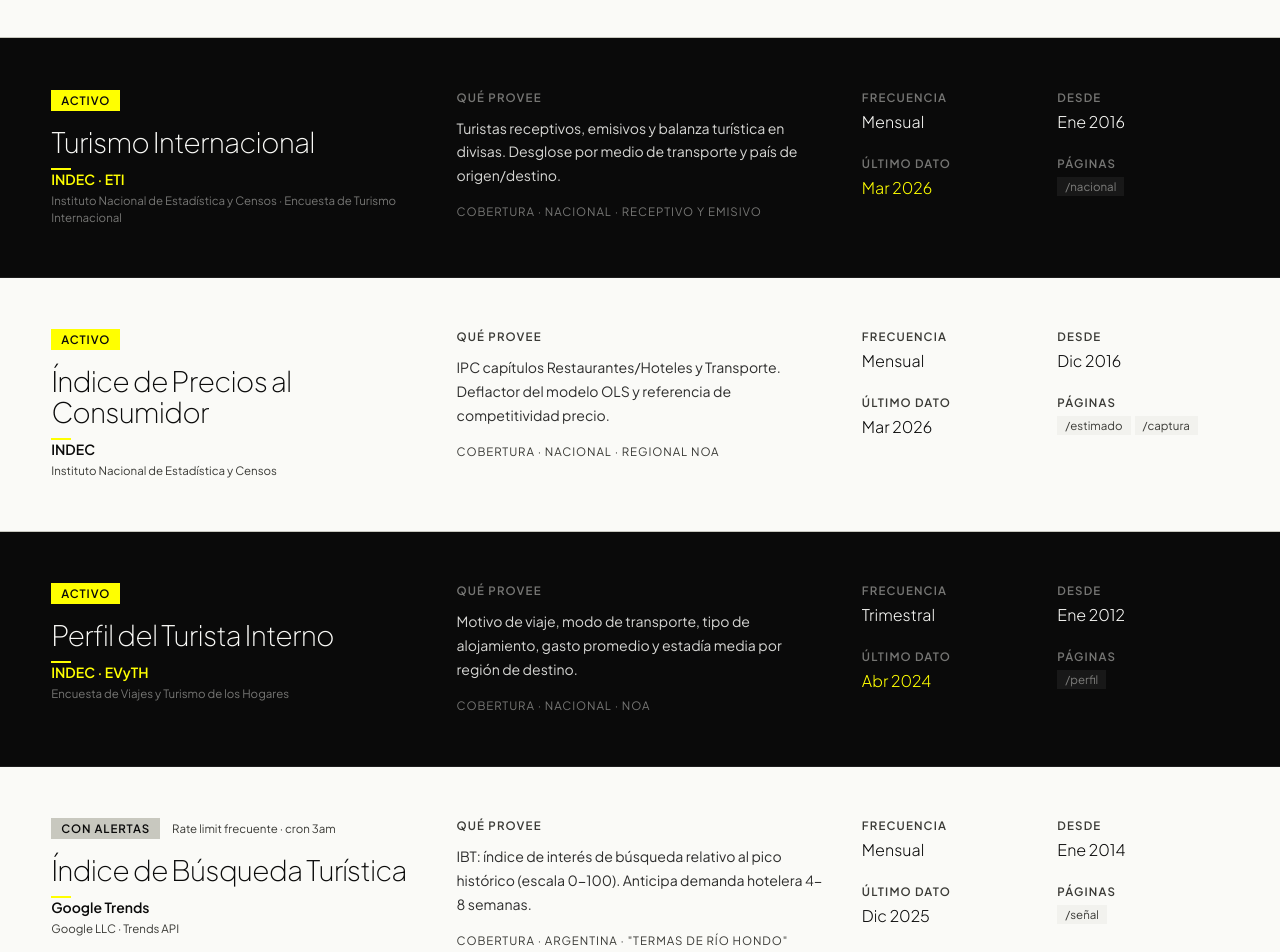
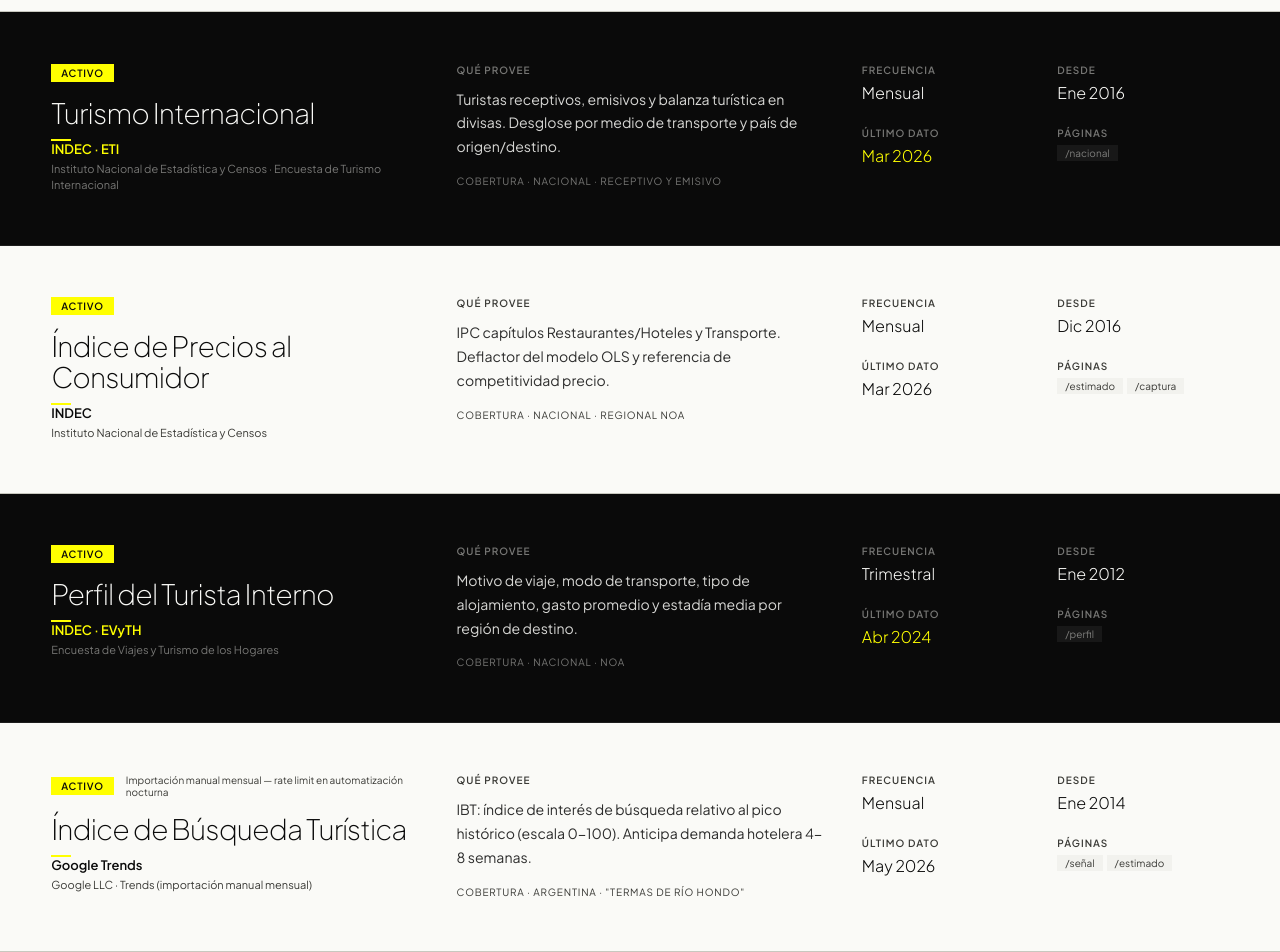
Before and after one commit to carralbal/observatorio-turismo, a React (Vite) app in the folder frontend/: page /fuentes in a window 1280 px wide. Shown: the part 1520-2472 px from the top of the page. Built offline with nearby package versions, Linux system fonts and the light colour scheme.

Commit message:
ui: Fuentes Google Trends activo may2026, Home gráfico estadía EOH+AirROI

```diff
--- a/frontend/src/pages/Fuentes.jsx
+++ b/frontend/src/pages/Fuentes.jsx
@@ -38,7 +38,7 @@
     cobertura: 'Termas de Río Hondo · Capital',
     provee: 'Ocupación, tarifa diaria promedio (ADR), estadía media y cantidad de listings activos del mercado informal.',
     desde: 'Abr 2021',
-    hasta: 'Mar 2026',
+    hasta: 'Abr 2026',
     estado: 'activo',
     paginas: ['/informal'],
   },
@@ -98,15 +98,15 @@
     id: 'trends',
     nombre: 'Índice de Búsqueda Turística',
     entidad: 'Google Trends',
-    entidad_full: 'Google LLC · Trends API',
+    entidad_full: 'Google LLC · Trends (importación manual mensual)',
     frecuencia: 'Mensual',
     cobertura: 'Argentina · "Termas de Río Hondo"',
     provee: 'IBT: índice de interés de búsqueda relativo al pico histórico (escala 0-100). Anticipa demanda hotelera 4-8 semanas.',
     desde: 'Ene 2014',
-    hasta: 'Dic 2025',
-    estado: 'alerta',
-    nota: 'Rate limit frecuente · cron 3am',
-    paginas: ['/señal'],
+    hasta: 'May 2026',
+    estado: 'activo',
+    nota: 'Importación manual mensual — rate limit en automatización nocturna',
+    paginas: ['/señal', '/estimado'],
   },
   {
     id: 'youtube',
@@ -146,7 +146,7 @@
     desde: 'Ene 2018',
     hasta: 'Nov 2025',
     estado: 'discontinuado',
-    nota: 'Discontinuada dic 2025 — reemplazada por modelo OLS',
+    nota: 'Discontinuada dic 2025 · reemplazada por modelo OLS',
     paginas: ['/estimado'],
   },
   {
@@ -180,10 +180,10 @@
 ]
 
 const ESTADO_CONFIG = {
-  activo:       { label: 'Activo',        color: C.volt,  textColor: C.ink  },
-  alerta:       { label: 'Con alertas',   color: C.stone, textColor: C.ink  },
-  discontinuado:{ label: 'Discontinuado', color: C.slate, textColor: C.paper},
-  pendiente:    { label: 'Pendiente',     color: C.paper2,textColor: C.slate },
+  activo:       { label: 'Activo',            color: C.volt,   textColor: C.ink  },
+  alerta:       { label: 'Con alertas',       color: C.stone,  textColor: C.ink  },
+  discontinuado:{ label: 'Discontinuado',     color: C.slate,  textColor: C.paper},
+  pendiente:    { label: 'Pendiente',         color: C.paper2, textColor: C.slate },
   convenio:     { label: 'Requiere convenio', color: C.paper2, textColor: C.slate },
 }
 
@@ -191,15 +191,9 @@
   const cfg = ESTADO_CONFIG[estado] || ESTADO_CONFIG.activo
   return (
     <span style={{
-      display: 'inline-block',
-      padding: '3px 10px',
-      fontSize: 'var(--fs-xs)',
-      fontWeight: 600,
-      letterSpacing: '0.08em',
-      textTransform: 'uppercase',
-      background: cfg.color,
-      color: cfg.textColor,
-      borderRadius: 0,
+      display: 'inline-block', padding: '3px 10px',
+      fontSize: 10, fontWeight: 600, letterSpacing: '0.08em', textTransform: 'uppercase',
+      background: cfg.color, color: cfg.textColor, borderRadius: 0,
     }}>
       {cfg.label}
     </span>
@@ -222,69 +216,44 @@
       gap: 'clamp(24px,3vw,48px)',
       alignItems: 'start',
     }}>
-      {/* Col 1: Nombre + entidad */}
       <div>
         <div style={{ display: 'flex', alignItems: 'center', gap: 12, marginBottom: 16 }}>
           <EstadoBadge estado={f.estado} />
-          {f.nota && (
-            <span style={{ fontSize: 'var(--fs-xs)', color: fgDim, fontWeight: 400 }}>{f.nota}</span>
-          )}
+          {f.nota && <span style={{ fontSize: 10, color: fgDim }}>{f.nota}</span>}
         </div>
-        <div style={{
-          fontSize: 'clamp(1.4rem,2.2vw,2rem)',
-          fontWeight: 200,
-          color: fg,
-          letterSpacing: '-0.03em',
-          lineHeight: 1.1,
-          marginBottom: 10,
-        }}>
+        <div style={{ fontSize: 'clamp(1.4rem,2.2vw,2rem)', fontWeight: 200, color: fg, letterSpacing: '-0.03em', lineHeight: 1.1, marginBottom: 10 }}>
           {f.nombre}
         </div>
         <VoltLine w={20} style={{ marginBottom: 12 }} />
-        <div style={{ fontSize: 'var(--fs-base)', fontWeight: 600, color: dark ? C.volt : C.ink, marginBottom: 4 }}>
-          {f.entidad}
+        <div style={{ fontSize: 13, fontWeight: 600, color: dark ? C.volt : C.ink, marginBottom: 4 }}>{f.entidad}</div>
+        <div style={{ fontSize: 11, color: fgDim, lineHeight: 1.5 }}>{f.entidad_full}</div>
       </div>
-        <div style={{ fontSize: 'var(--fs-xs)', color: fgDim, lineHeight: 1.5 }}>
-          {f.entidad_full}
+      <div>
+        <div style={{ fontSize: 10, fontWeight: 600, color: fgDim, letterSpacing: '0.1em', textTransform: 'uppercase', marginBottom: 12 }}>Qué provee</div>
+        <div style={{ fontSize: '0.88rem', color: fg, lineHeight: 1.7, opacity: 0.85 }}>{f.provee}</div>
+        <div style={{ marginTop: 16, fontSize: 10, color: fgDim, letterSpacing: '0.08em', textTransform: 'uppercase' }}>Cobertura · {f.cobertura}</div>
       </div>
-      </div>
-
-      {/* Col 2: Qué provee */}
-      <div>
-        <div style={{ fontSize: 'var(--fs-xs)', fontWeight: 600, color: fgDim, letterSpacing: '0.1em', textTransform: 'uppercase', marginBottom: 12 }}>
-          Qué provee
-        </div>
-        <div style={{ fontSize: '0.88rem', color: fg, lineHeight: 1.7, opacity: 0.85 }}>
-          {f.provee}
-        </div>
-        <div style={{ marginTop: 16, fontSize: 'var(--fs-xs)', color: fgDim, letterSpacing: '0.08em', textTransform: 'uppercase' }}>
-          Cobertura · {f.cobertura}
-        </div>
-      </div>
-
-      {/* Col 3: Metadatos */}
       <div>
         <div style={{ display: 'grid', gridTemplateColumns: '1fr 1fr', gap: 24, marginBottom: 24 }}>
-          <div>
-            <div style={{ fontSize: 'var(--fs-xs)', fontWeight: 600, color: fgDim, letterSpacing: '0.1em', textTransform: 'uppercase', marginBottom: 6 }}>Frecuencia</div>
-            <div style={{ fontSize: '1rem', fontWeight: 300, color: fg }}>{f.frecuencia}</div>
-          </div>
-          <div>
-            <div style={{ fontSize: 'var(--fs-xs)', fontWeight: 600, color: fgDim, letterSpacing: '0.1em', textTransform: 'uppercase', marginBottom: 6 }}>Desde</div>
-            <div style={{ fontSize: '1rem', fontWeight: 300, color: fg }}>{f.desde}</div>
-          </div>
-          <div>
-            <div style={{ fontSize: 'var(--fs-xs)', fontWeight: 600, color: fgDim, letterSpacing: '0.1em', textTransform: 'uppercase', marginBottom: 6 }}>Último dato</div>
-            <div style={{ fontSize: '1rem', fontWeight: 300, color: dark ? C.volt : C.ink }}>{f.hasta}</div>
-          </div>
-          <div>
-            <div style={{ fontSize: 'var(--fs-xs)', fontWeight: 600, color: fgDim, letterSpacing: '0.1em', textTransform: 'uppercase', marginBottom: 6 }}>Páginas</div>
+          {[
+            { l: 'Frecuencia', v: f.frecuencia },
+            { l: 'Desde',      v: f.desde },
+            { l: 'Último dato',v: f.hasta, volt: true },
+            { l: 'Páginas',    v: null },
+          ].map((m, i) => (
+            <div key={i}>
+              <div style={{ fontSize: 10, fontWeight: 600, color: fgDim, letterSpacing: '0.1em', textTransform: 'uppercase', marginBottom: 6 }}>{m.l}</div>
+              {m.v ? (
+                <div style={{ fontSize: '1rem', fontWeight: 300, color: m.volt ? (dark ? C.volt : C.ink) : fg }}>{m.v}</div>
+              ) : (
                 <div style={{ display: 'flex', flexWrap: 'wrap', gap: 4 }}>
                   {f.paginas.map(p => (
-                <span key={p} style={{ fontSize: 'var(--fs-xs)', color: fgDim, background: dark ? 'rgba(250,250,247,0.06)' : C.paper2, padding: '2px 8px' }}>{p}</span>
+                    <span key={p} style={{ fontSize: 10, color: fgDim, background: dark ? 'rgba(250,250,247,0.06)' : C.paper2, padding: '2px 8px' }}>{p}</span>
                   ))}
                 </div>
+              )}
             </div>
+          ))}
         </div>
       </div>
     </div>
@@ -292,10 +261,10 @@
 }
 
 export default function Fuentes() {
-  const activas = FUENTES.filter(f => f.estado === 'activo').length
-  const alertas = FUENTES.filter(f => f.estado === 'alerta').length
+  const activas        = FUENTES.filter(f => f.estado === 'activo').length
+  const alertas        = FUENTES.filter(f => f.estado === 'alerta').length
   const discontinuadas = FUENTES.filter(f => f.estado === 'discontinuado').length
-  const pendientes = FUENTES.filter(f => ['pendiente','convenio'].includes(f.estado)).length
+  const pendientes     = FUENTES.filter(f => ['pendiente','convenio'].includes(f.estado)).length
 
   return (
     <>
@@ -309,66 +278,38 @@
             <Paralelo />
             <Eyebrow light>Infraestructura de datos · Observatorio SDE</Eyebrow>
           </div>
-        <h1 style={{
-          fontSize: 'clamp(2.4rem,5vw,5rem)',
-          fontWeight: 200,
-          color: C.paper,
-          letterSpacing: '-0.04em',
-          lineHeight: 1,
-          margin: '0 0 24px',
-        }}>
+          <h1 style={{ fontSize: 'clamp(2.4rem,5vw,5rem)', fontWeight: 200, color: C.paper, letterSpacing: '-0.04em', lineHeight: 1, margin: '0 0 24px' }}>
             Fuentes<br />de datos.
           </h1>
-        <p style={{
-          fontSize: '0.9rem',
-          color: C.paper,
-          opacity: 0.55,
-          maxWidth: 480,
-          lineHeight: 1.7,
-          margin: '0 0 52px',
-        }}>
+          <p style={{ fontSize: '0.9rem', color: C.paper, opacity: 0.55, maxWidth: 480, lineHeight: 1.7, margin: '0 0 52px' }}>
             {FUENTES.length} fuentes integradas. Cada indicador del observatorio tiene trazabilidad completa hasta su origen oficial.
           </p>
-
-        {/* KPIs */}
           <div style={{ display: 'flex', gap: 'clamp(24px,4vw,56px)', flexWrap: 'wrap' }}>
             {[
-            { v: activas,       l: 'Fuentes activas'     },
-            { v: alertas,       l: 'Con alertas'         },
-            { v: discontinuadas,l: 'Discontinuadas'      },
-            { v: pendientes,    l: 'Pendientes'          },
+              { v: activas,        l: 'Fuentes activas'  },
+              { v: alertas,        l: 'Con alertas'      },
+              { v: discontinuadas, l: 'Discontinuadas'   },
+              { v: pendientes,     l: 'Pendientes'       },
             ].map((k, i) => (
               <div key={i} style={{ borderLeft: `2px solid ${i === 0 ? C.volt : 'rgba(250,250,247,0.15)'}`, paddingLeft: 20 }}>
-              <div style={{ fontSize: 'clamp(2rem,3vw,2.8rem)', fontWeight: 200, color: i === 0 ? C.volt : C.paper, letterSpacing: '-0.04em', lineHeight: 1, marginBottom: 6 }}>
-                {k.v}
-              </div>
-              <div style={{ fontSize: 'var(--fs-xs)', color: C.paper, opacity: 0.45, fontWeight: 400, letterSpacing: '0.06em', textTransform: 'uppercase' }}>
-                {k.l}
-              </div>
+                <div style={{ fontSize: 'clamp(2rem,3vw,2.8rem)', fontWeight: 200, color: i === 0 ? C.volt : C.paper, letterSpacing: '-0.04em', lineHeight: 1, marginBottom: 6 }}>{k.v}</div>
+                <div style={{ fontSize: 11, color: C.paper, opacity: 0.45, fontWeight: 400, letterSpacing: '0.06em', textTransform: 'uppercase' }}>{k.l}</div>
               </div>
             ))}
           </div>
         </div>
       </section>
-
-      {/* Lista de fuentes */}
       <div>
-        {FUENTES.map((f, i) => (
-          <FuenteCard key={f.id} f={f} index={i} />
-        ))}
+        {FUENTES.map((f, i) => <FuenteCard key={f.id} f={f} index={i} />)}
       </div>
-
-      {/* Footer note */}
       <section style={{ background: C.paper, padding: 'clamp(40px,5vw,64px) var(--pad)' }}>
         <div style={{ maxWidth: 640 }}>
-          <div style={{ fontSize: 'var(--fs-xs)', fontWeight: 600, color: C.stone, letterSpacing: '0.1em', textTransform: 'uppercase', marginBottom: 16 }}>
-            Nota metodológica
-          </div>
+          <div style={{ fontSize: 10, fontWeight: 600, color: C.stone, letterSpacing: '0.1em', textTransform: 'uppercase', marginBottom: 16 }}>Nota metodológica · actualizado may 2026</div>
           <p style={{ fontSize: '0.85rem', color: C.slate, lineHeight: 1.75, margin: 0 }}>
             Todos los datos provienen de fuentes oficiales públicas o contratos de datos privados (AirDNA/AirROI).
             Los marts del warehouse son transformaciones reproducibles sobre los datos crudos mediante dbt.
-            El modelo OLS de estimación de viajeros reemplaza la EOH desde diciembre 2025, fecha en que INDEC
-            discontinuó la encuesta sin anuncio de reemplazo.
+            El modelo OLS de estimación de viajeros reemplaza la EOH desde diciembre 2025.
+            Google Trends se actualiza manualmente cada mes debido a rate limits en la automatización nocturna.
           </p>
         </div>
       </section>
--- a/frontend/src/pages/Home.jsx
+++ b/frontend/src/pages/Home.jsx
@@ -267,6 +267,84 @@
   )
 }
 
+
+function ChartEstadia({ termasEOH, airdnaTermas, corte }) {
+  const eohSerie = termasEOH
+    .filter(r => r.estadia_promedio && Number(r.estadia_promedio) > 0)
+    .map(r => ({
+      fecha: r.fecha,
+      label: new Date(r.fecha).toLocaleDateString('es-AR', { month: 'short', year: '2-digit' }),
+      year: new Date(r.fecha).getFullYear(),
+      estadia_eoh:      Number(r.estadia_promedio),
+      estadia_informal: null,
+    }))
+
+  const airMap = {}
+  airdnaTermas.forEach(r => {
+    airMap[r.fecha] = Number(r.estadia_informal) || null
+  })
+
+  // Merge: add informal to existing dates or create new ones post-cutoff
+  const merged = {}
+  eohSerie.forEach(r => { merged[r.fecha] = { ...r } })
+  Object.entries(airMap).forEach(([fecha, val]) => {
+    if (!merged[fecha]) {
+      const d = new Date(fecha)
+      merged[fecha] = { fecha, label: d.toLocaleDateString('es-AR', { month: 'short', year: '2-digit' }), year: d.getFullYear(), estadia_eoh: null, estadia_informal: null }
+    }
+    // Only show informal after EOH cutoff
+    if (!corte || fecha > corte) merged[fecha].estadia_informal = val
+  })
+
+  const serie = Object.values(merged).sort((a, b) => a.fecha > b.fecha ? 1 : -1).filter(r => r.year >= 2019)
+
+  const ChartTip = ({ active, payload }) => {
+    if (!active || !payload?.length) return null
+    return (
+      <div style={{ background: '#111', border: '1px solid rgba(250,250,247,0.1)', padding: '10px 14px', fontFamily: 'Plus Jakarta Sans' }}>
+        <Eyebrow light style={{ marginBottom: 8 }}>{payload[0]?.payload.label}</Eyebrow>
+        {payload.filter(p => p.value != null).map((p, i) => (
+          <div key={i} style={{ display: 'flex', gap: 8, alignItems: 'center', marginBottom: 3 }}>
+            <div style={{ width: 8, height: 2, background: p.color }} />
+            <span style={{ fontSize: 'var(--fs-sm)', color: C.paper, fontWeight: 300 }}>{p.name}: {Number(p.value).toFixed(1)}n</span>
+          </div>
+        ))}
+      </div>
+    )
+  }
+
+  return (
+    <section style={{ background: C.paper, padding: 'clamp(56px,7vw,80px) var(--pad)' }}>
+      <div style={{ display: 'flex', justifyContent: 'space-between', alignItems: 'flex-start', marginBottom: 48, flexWrap: 'wrap', gap: 24 }}>
+        <SectionTitle icon={ICONS.estadia} context="Termas · EOH + AirROI" main="Estadía media" />
+        <div style={{ display: 'flex', gap: 20, paddingTop: 4, flexWrap: 'wrap' }}>
+          {[
+            { c: C.ink,   l: 'Formal · EOH' },
+            { c: C.stone, l: 'Informal · AirROI', dash: true },
+          ].map((x, i) => (
+            <div key={i} style={{ display: 'flex', gap: 7, alignItems: 'center' }}>
+              <div style={{ width: 16, height: x.dash ? 0 : 1.5, borderTop: x.dash ? `1.5px dashed ${x.c}` : 'none', background: x.dash ? 'none' : x.c }} />
+              <Eyebrow style={{ opacity: 0.55 }}>{x.l}</Eyebrow>
+            </div>
+          ))}
+        </div>
+      </div>
+      <div style={{ height: 'clamp(180px,22vw,260px)' }}>
+        <ResponsiveContainer width="100%" height="100%">
+          <ComposedChart data={serie} margin={{ top: 8, right: 0, left: 0, bottom: 0 }}>
+            <XAxis dataKey="label" tick={{ fill: C.slate, fontSize: 10, fontFamily: 'Plus Jakarta Sans' }} tickLine={false} axisLine={false} interval={5} />
+            <YAxis tick={{ fill: C.slate, fontSize: 10, fontFamily: 'Plus Jakarta Sans' }} tickLine={false} axisLine={false} tickFormatter={v => v.toFixed(1)+'n'} width={42} domain={[0, 'auto']} />
+            <Tooltip content={<ChartTip />} cursor={{ stroke: 'rgba(10,10,10,0.08)', strokeWidth: 1 }} />
+            <Line type="monotone" dataKey="estadia_eoh"      name="Formal · EOH"    stroke={C.ink}   strokeWidth={2}   dot={false} activeDot={{ r:3, fill:C.ink,   strokeWidth:0 }} connectNulls={false} />
+            <Line type="monotone" dataKey="estadia_informal" name="Informal · AirROI" stroke={C.slate} strokeWidth={1.5} dot={false} strokeDasharray="5 3" activeDot={{ r:3, fill:C.slate, strokeWidth:0 }} connectNulls />
+          </ComposedChart>
+        </ResponsiveContainer>
+      </div>
+      <Interpretacion texto="La estadía formal (EOH) mide noches promedio en hoteles y establecimientos relevados — disponible hasta nov 2025. La estadía informal (AirROI) refleja el sector de alquiler temporario y se extiende hasta abr 2026. Termas muestra estadías formales más largas que la Capital, confirmando su perfil termal de descanso prolongado." />
+    </section>
+  )
+}
+
 export default function Home() {
   const { anio, mes } = usePeriodo()
   const { data: pulso,    loading: l1 } = useCSV('/data/data_pulso.csv', { filter: r => r.flag_covid === 0 })
@@ -351,6 +429,7 @@
       <KPIStrip termasLast={termasLast} capitalLast={capitalLast} periodoStr={periodoStr} isEstimated={isEstimated} lastEOHEstadia={lastEOHEstadia} estadiaInformal={estadiaInformal} estadiaInformalPeriodo={estadiaInformalPeriodo} />
       <ChartSection trend={trend} />
       <DonutSection termasLast={termasLast} />
+      <ChartEstadia termasEOH={termasEOH} airdnaTermas={airdnaTermas} corte={corte} />
       <BrechaSection />
       <CTAVolt />
     </>
```
Lines whose indentation alone changed are shown as unchanged.
